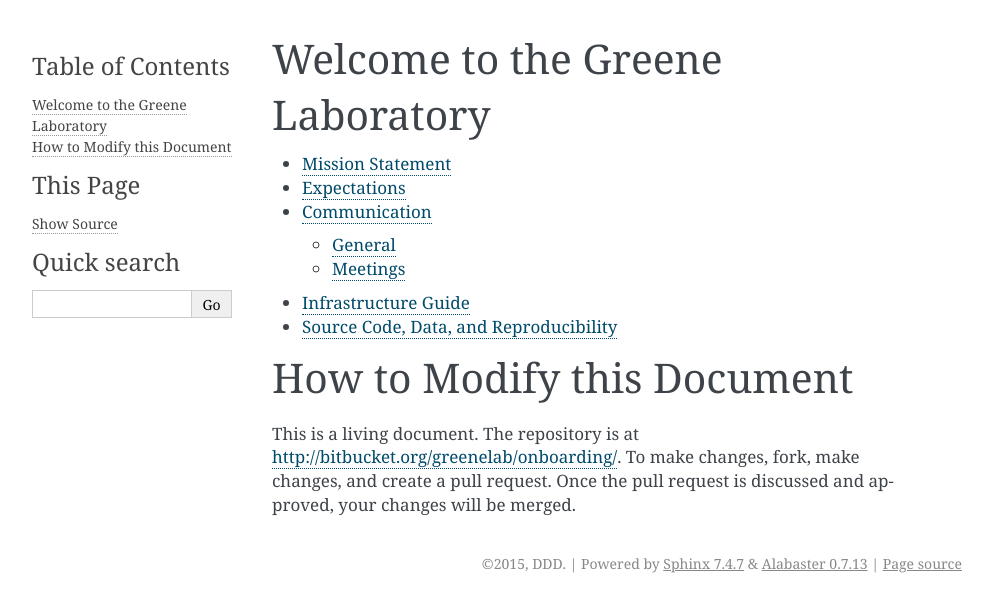
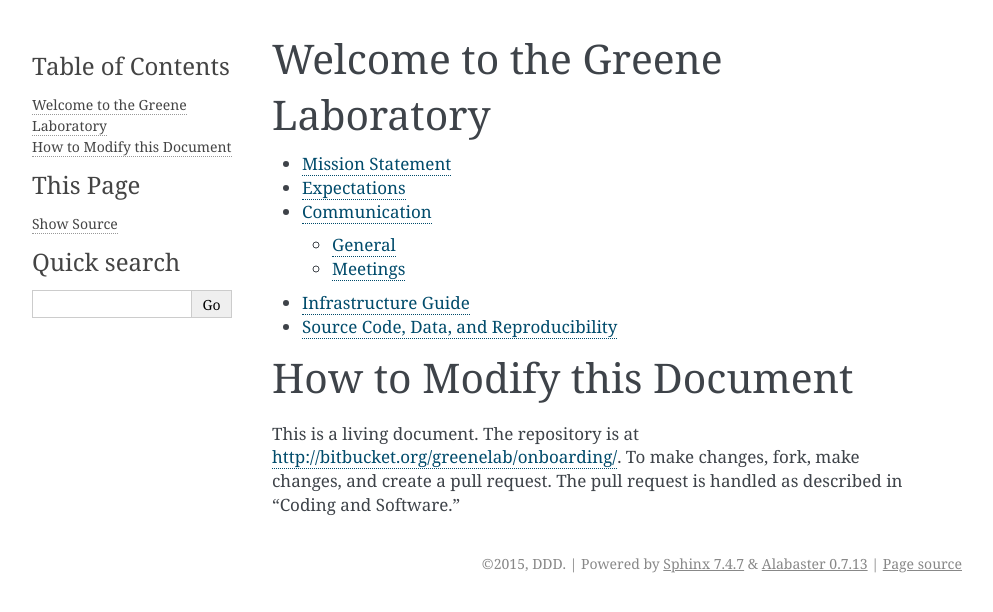
Before and after one commit to greenelab/onboarding, a Sphinx documentation site: the page built from source/index.rst, in a window 1280 px wide. Shown: the top 612 px of the page, without its empty margins (148-1141 px from the left). Built offline with Sphinx 7.4.7, drawn with Linux system fonts in a browser that asks for light colours.

```diff
--- /dev/null
+++ b/README.rst
@@ -0,0 +1,4 @@
+The source directory contains the Greene Lab's onboarding document. To make
+changes to this document, clone and submit a pull request.
+
+This repository is released under CC0. See LICENSE file for more details.
--- a/source/index.rst
+++ b/source/index.rst
@@ -20,5 +20,5 @@ How to Modify this Document
 
 This is a living document. The repository is at
 http://bitbucket.org/greenelab/onboarding/. To make changes, fork, make
-changes, and create a pull request. Once the pull request is discussed and
-approved, your changes will be merged.
+changes, and create a pull request. The pull request is handled as described
+in "Coding and Software."
```
Also changed, not shown: 1 other file.
